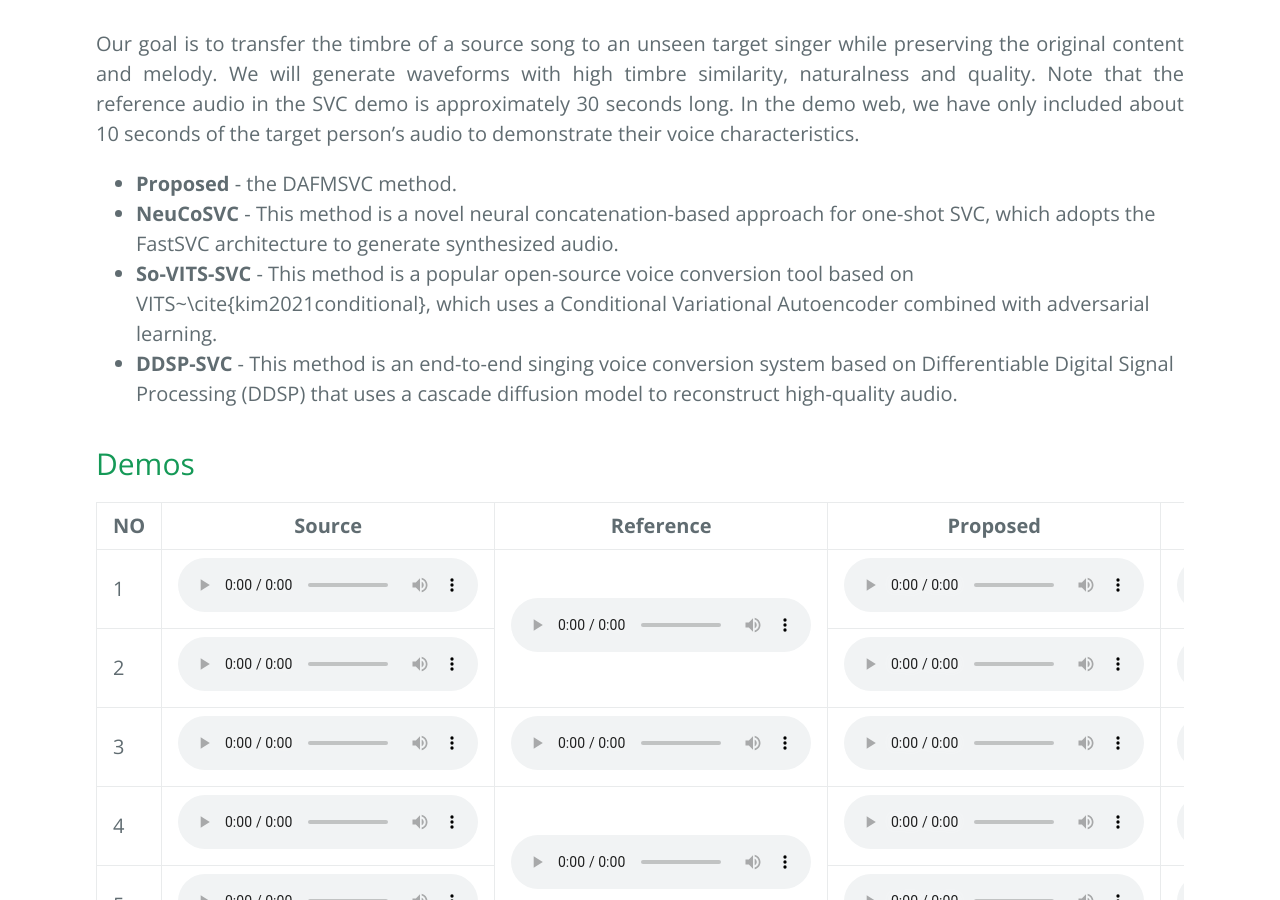
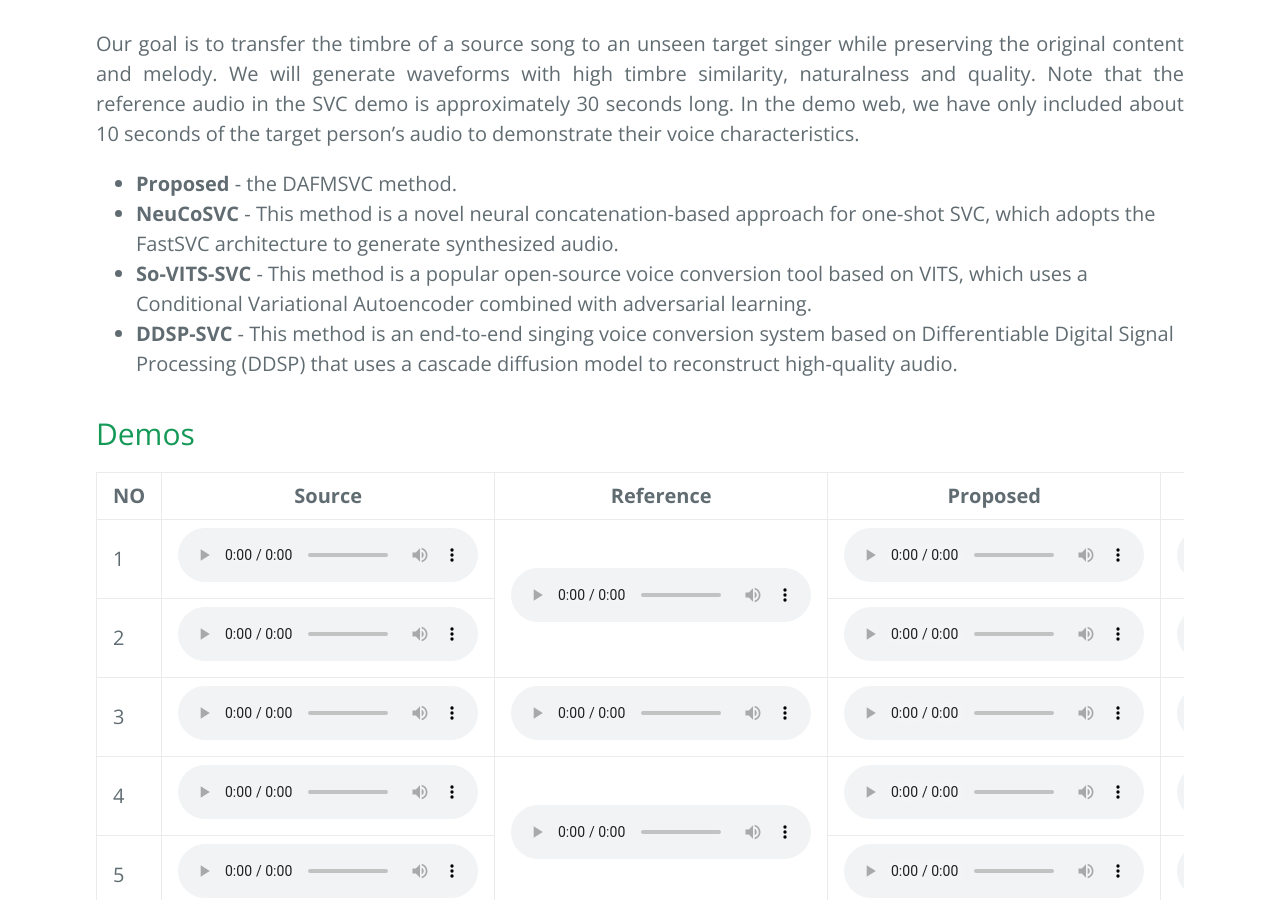
Before and after one commit to Anonymous-DAFMSVC/DAFMSVC, a Jekyll site: the page built from index.md, in a window 1280 px wide and 900 px high, scrolled down 1349 px. Built offline with Jekyll 4.4.1, drawn with Linux system fonts in a browser that asks for light colours.

Commit message:
Update index.md

```diff
--- a/index.md
+++ b/index.md
@@ -34,7 +34,7 @@ Note that the reference audio in the SVC demo is approximately 30 seconds long.
 
 - **Proposed** - the DAFMSVC method.
 - **NeuCoSVC** - This method is a novel neural concatenation-based approach for one-shot SVC, which adopts the FastSVC architecture to generate synthesized audio.
-- **So-VITS-SVC** - This method is a popular open-source voice conversion tool based on VITS~\cite{kim2021conditional}, which uses a Conditional Variational Autoencoder combined with adversarial learning.
+- **So-VITS-SVC** - This method is a popular open-source voice conversion tool based on VITS, which uses a Conditional Variational Autoencoder combined with adversarial learning.
 - **DDSP-SVC** - This method is an end-to-end singing voice conversion system based on Differentiable Digital Signal Processing (DDSP) that uses a cascade diffusion model to reconstruct high-quality audio.
 
 
```
